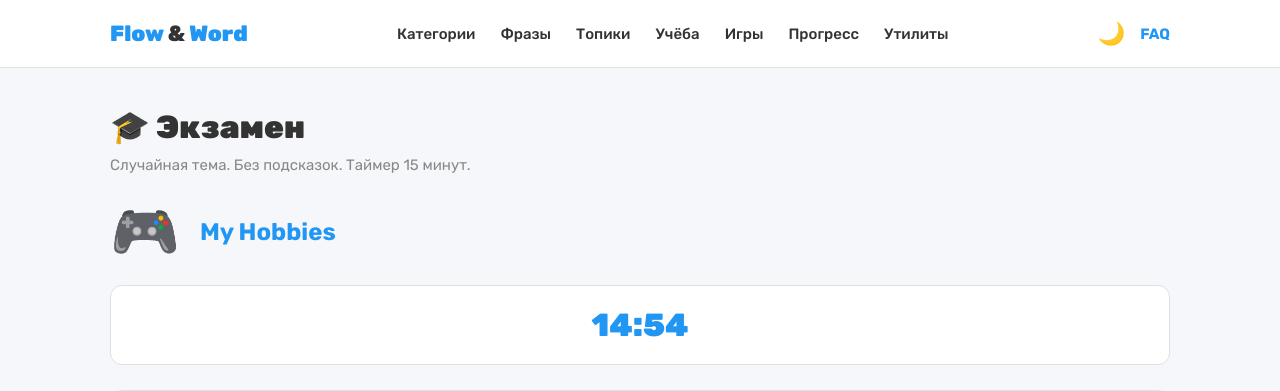
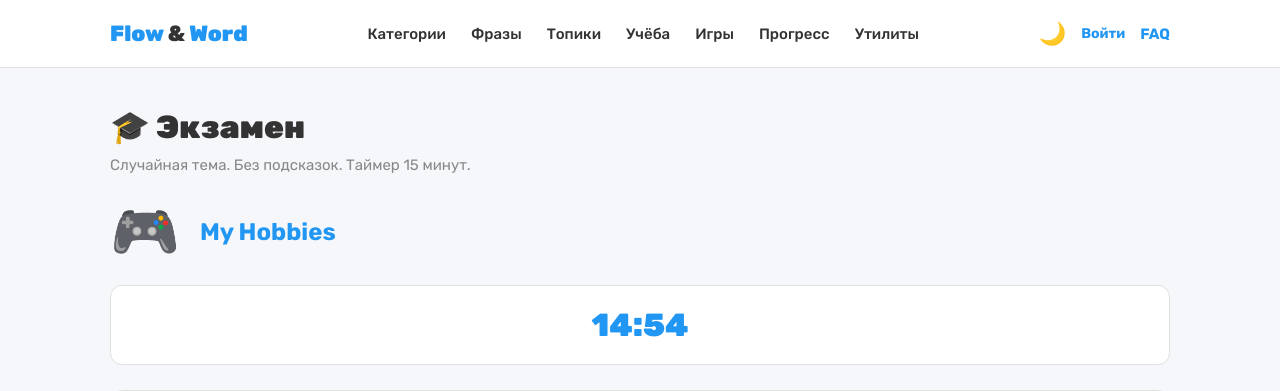
Before and after one commit to Yoshi-6767/johnny_app, a Flask app: page /exam in a window 1280 px wide. Shown: the top 391 px of the page. Run offline with Flask 3, Linux system fonts and the light colour scheme.

Commit message:
Update base.html

```diff
--- a/templates/base.html
+++ b/templates/base.html
@@ -25,9 +25,15 @@
                     <a href="/utils">Утилиты</a>
                 </nav>
                 <div style="display: flex; align-items: center; gap: 15px;">
-                    <button id="theme-toggle" onclick="toggleTheme()" style="background: transparent; border: none; font-size: 22px; cursor: pointer; padding: 0;">🌙</button>
-                    <a href="/faq" class="faq-link">FAQ</a>
-                </div>
+    <button id="theme-toggle" onclick="toggleTheme()" style="background: transparent; border: none; font-size: 22px; cursor: pointer; padding: 0;">🌙</button>
+    {% if current_user.is_authenticated %}
+        <a href="/profile" style="color: #2196f3; text-decoration: none; font-weight: 600; font-size: 14px;">{{ current_user.username }}</a>
+        <a href="/logout" style="color: #888; text-decoration: none; font-size: 14px;">Выйти</a>
+    {% else %}
+        <a href="/login" style="color: #2196f3; text-decoration: none; font-weight: 600; font-size: 14px;">Войти</a>
+    {% endif %}
+    <a href="/faq" class="faq-link">FAQ</a>
+</div>
             </div>
         </div>
     </div>
```
